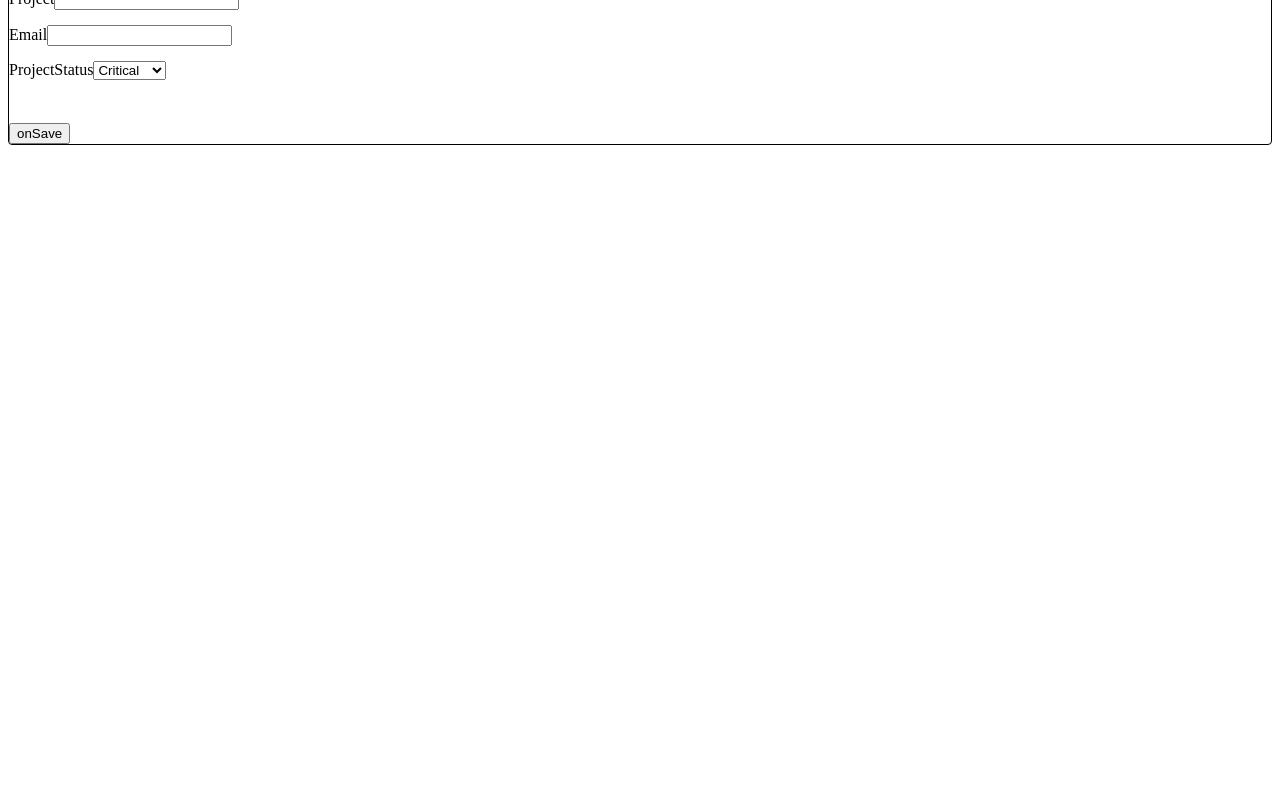
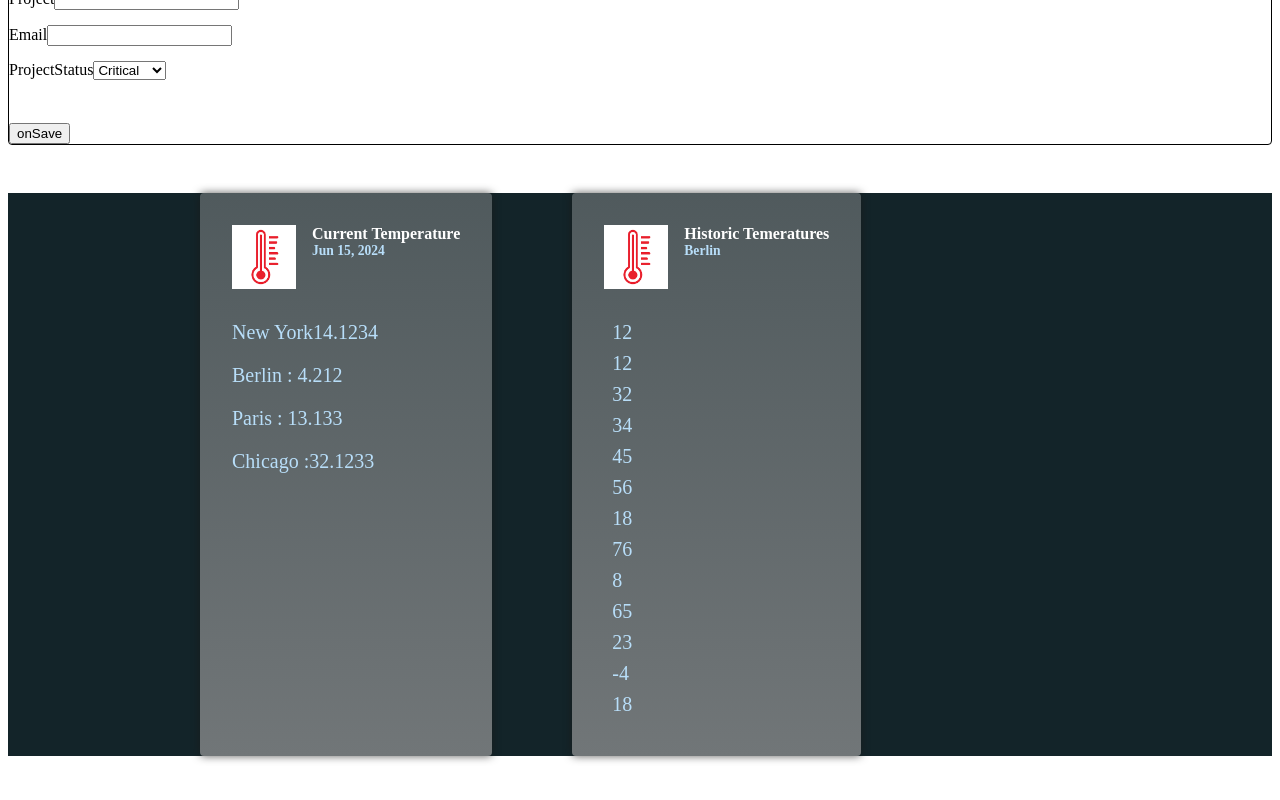
Before and after one commit to naralasrikanth/Angular-Learning, an Angular app in the folder demo/Demo/: page / in a window 1280 px wide. Shown: the part 2543-3343 px from the top of the page. Before the commit the page ends 2696 px from the top, so only its background shows below. Built offline with nearby package versions, Linux system fonts and the light colour scheme.

Commit message:
Pipes and json for forms

```diff
--- a/demo/Demo/src/app/app.component.html
+++ b/demo/Demo/src/app/app.component.html
@@ -61,3 +61,6 @@
      <!-- ----------------------------------------------- -->
       <!-- forms -->
       <app-warning></app-warning>
+      <!-- pipes -->
+
+      <app-pipes></app-pipes>
--- a/demo/Demo/src/app/app.component.ts
+++ b/demo/Demo/src/app/app.component.ts
@@ -26,6 +26,7 @@ import { UserMangementComponent } from './user-mangement/user-mangement.componen
 import { AboutComponent } from './about/about.component';
 import { UsersComponent } from './users/users.component';
 import { WarningComponent } from './status/warning/warning.component';
+import { PipesComponent } from './pipes/pipes.component';
 
 @Component({
   selector: 'app-root',
@@ -35,7 +36,7 @@ import { WarningComponent } from './status/warning/warning.component';
     CommonModule,TaskComponent,FormsModule,HeadercalComponent,UserInputComponent,
     InvestmnetReultsComponent,
     ParentComponent,ChildComponent,FormsModule,UserMangementComponent,RouterModule,
-    AboutComponent,UsersComponent,WarningComponent,],
+    AboutComponent,UsersComponent,WarningComponent,PipesComponent],
   templateUrl: './app.component.html',
   styleUrl: './app.component.css',
   providers:[UserServiceService]
--- /dev/null
+++ b/demo/Demo/src/app/pipes/pipes.component.css
@@ -0,0 +1,66 @@
+
+@import url("https://fonts.googleapis.com/css2?family=Open+Sans:ital,wght@0,300..800;1,300..800&display=swap");
+
+* {
+  box-sizing: border-box;
+}
+
+html {
+  font-family: "Open Sans", sans-serif;
+}
+
+.temp {
+  margin: 0;
+  background-color: #132429;
+  color: #b8def9;
+}
+
+main {
+  display: flex;
+  gap: 5rem;
+  margin: 3rem auto;
+  max-width: 55rem;
+}
+
+.temperatures {
+  padding: 2rem;
+  border-radius: 4px;
+  background: linear-gradient(#505a5d, #717678);
+  font-size: 1.25rem;
+  box-shadow: 0 0 8px rgba(25, 25, 24, 0.7)
+}
+
+.temperatures header {
+  display: flex;
+  gap: 1rem;
+  align-items: flex-start;
+  margin-bottom: 2rem;
+}
+
+.temperatures img {
+  width: 4rem;
+  height: 4rem;
+}
+
+.temperatures h2 {
+  text-align: left;
+  font-size: 1rem;
+  color: #ffffff;
+  margin: 0;
+}
+
+.temperatures header p {
+  margin: 0;
+  font-weight: bold;
+  font-size: 0.85rem;
+}
+
+.temperatures ul {
+  list-style: none;
+  margin: 0;
+  padding: 0;
+}
+
+.temperatures li {
+  margin: 0.5rem;
+}
--- /dev/null
+++ b/demo/Demo/src/app/pipes/pipes.component.html
@@ -0,0 +1,36 @@
+
+<div class="temp">
+<main>
+    <article class="temperatures">
+        <header>
+            <img src="assets/temp.png" alt="Thermmoter icon" />
+            <div>
+                <h2>Current Temperature</h2>
+                <p>{{currentDate | date}}</p>
+
+            </div>
+        </header>
+        <p>New York{{currentTemperature.newYork}}</p>
+        <p>Berlin : {{currentTemperature.berlin}}</p>
+        <p>Paris : {{currentTemperature.paris}}</p>
+
+        <p>Chicago :{{currentTemperature.chicago}}</p>
+
+    </article>
+
+    <article  class="temperatures">
+        <header>
+            <img src="assets/temp.png" alt="Thermmoter icon" />
+            <div>
+                <h2>Historic Temeratures</h2>
+                <p>Berlin</p>
+            </div>
+        </header>
+        <ul>
+            @for(temp of historicTempreatures; track temp){
+            <li (click)="onReset($index)">{{temp}}</li>
+            }
+        </ul>
+    </article>
+</main>
+</div>
--- /dev/null
+++ b/demo/Demo/src/app/pipes/pipes.component.ts
@@ -0,0 +1,27 @@
+import { DatePipe } from '@angular/common';
+import { Component } from '@angular/core';
+
+@Component({
+  selector: 'app-pipes',
+  standalone: true,
+  imports: [DatePipe],
+  templateUrl: './pipes.component.html',
+  styleUrl: './pipes.component.css'
+})
+export class  PipesComponent {
+currentDate = new Date();
+
+currentTemperature= {
+  berlin: 4.212,
+  newYork:14.1234,
+  paris:13.133,
+  chicago:32.1233,
+};
+
+historicTempreatures =[12,12,32,34,45,56,18,76,8,65,23,-4,18]
+
+onReset(index:number){
+  this.historicTempreatures[index]=18;
+}
+
+}
```
Also changed, not shown: demo/Demo/src/app/Services/form.service.ts (added, +17 -0 lines), demo/Demo/src/assets/form-structure.json (added, +34 -0 lines), demo/Demo/src/assets/temp.png (added).
